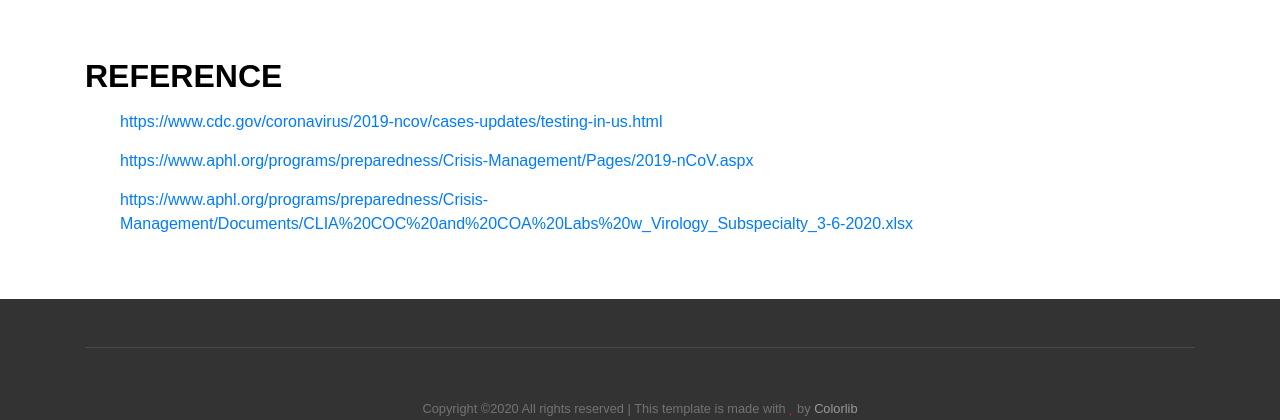
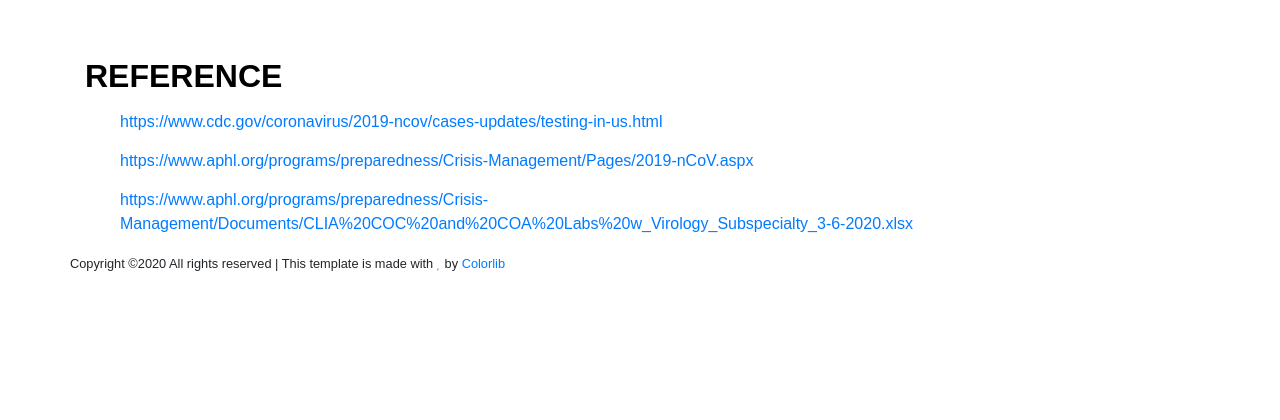
Before and after one commit to rbgautam/COVID_LABS, a Flask app: page / in a window 1280 px wide. Shown: the part 1304-1724 px from the top of the page. After the commit the page ends 1575 px from the top, so only its background shows below. Run offline with Flask 2, Linux system fonts and the light colour scheme; some libraries are stand-ins or nearby versions; some web fonts are replaced.

Commit message:
fix footer

```diff
--- a/templates/index.html
+++ b/templates/index.html
@@ -186,7 +186,7 @@
             <h2 class="text-black mb-3">Reference</h2>
             <!-- <p class="lead">Separated they live in Bookmarksgrove right at the coast of the Semantics, a large language ocean.</p>
             <p class="text-muted mb-4">A small river named Duden flows by their place and supplies it with the necessary regelialia. It is a paradisematic country, in which roasted parts of sentences fly into your mouth.</p> -->
-            <ul class="list-unstyled ul-paw primary mb-0">
+            <ul class="list-unstyled ul-check primary mb-0">
               <li><a href='https://www.cdc.gov/coronavirus/2019-ncov/cases-updates/testing-in-us.html'>https://www.cdc.gov/coronavirus/2019-ncov/cases-updates/testing-in-us.html</a></li>
               <li><a href='https://www.aphl.org/programs/preparedness/Crisis-Management/Pages/2019-nCoV.aspx'>https://www.aphl.org/programs/preparedness/Crisis-Management/Pages/2019-nCoV.aspx</a></li>
               <li><a href='https://www.aphl.org/programs/preparedness/Crisis-Management/Documents/CLIA%20COC%20and%20COA%20Labs%20w_Virology_Subspecialty_3-6-2020.xlsx'>https://www.aphl.org/programs/preparedness/Crisis-Management/Documents/CLIA%20COC%20and%20COA%20Labs%20w_Virology_Subspecialty_3-6-2020.xlsx</a></li>
@@ -199,23 +199,20 @@
     </section>
 
 
-    <footer class="site-footer">
+    <!-- <footer class="site-footer"> -->
       <div class="container">
-
-        <div class="row pt-5 mt-5 text-center">
-          <div class="col-md-12">
-            <div class="border-top pt-5">
-              <p class="copyright"><small>
+        <div col-12>
+        <div class="row text-center ">
+             <p class="copyright text-center"><small>
               <!-- Link back to Colorlib can't be removed. Template is licensed under CC BY 3.0. -->
             Copyright &copy;<script>document.write(new Date().getFullYear());</script> All rights reserved | This template is made with <i class="icon-heart text-danger" aria-hidden="true"></i> by <a href="https://colorlib.com" target="_blank" >Colorlib</a>
             <!-- Link back to Colorlib can't be removed. Template is licensed under CC BY 3.0. --></small></p>
 
-            </div>
           </div>
 
         </div>
       </div>
-    </footer>
+    <!-- </footer> -->
 
   </div> <!-- .site-wrap -->
 
```
